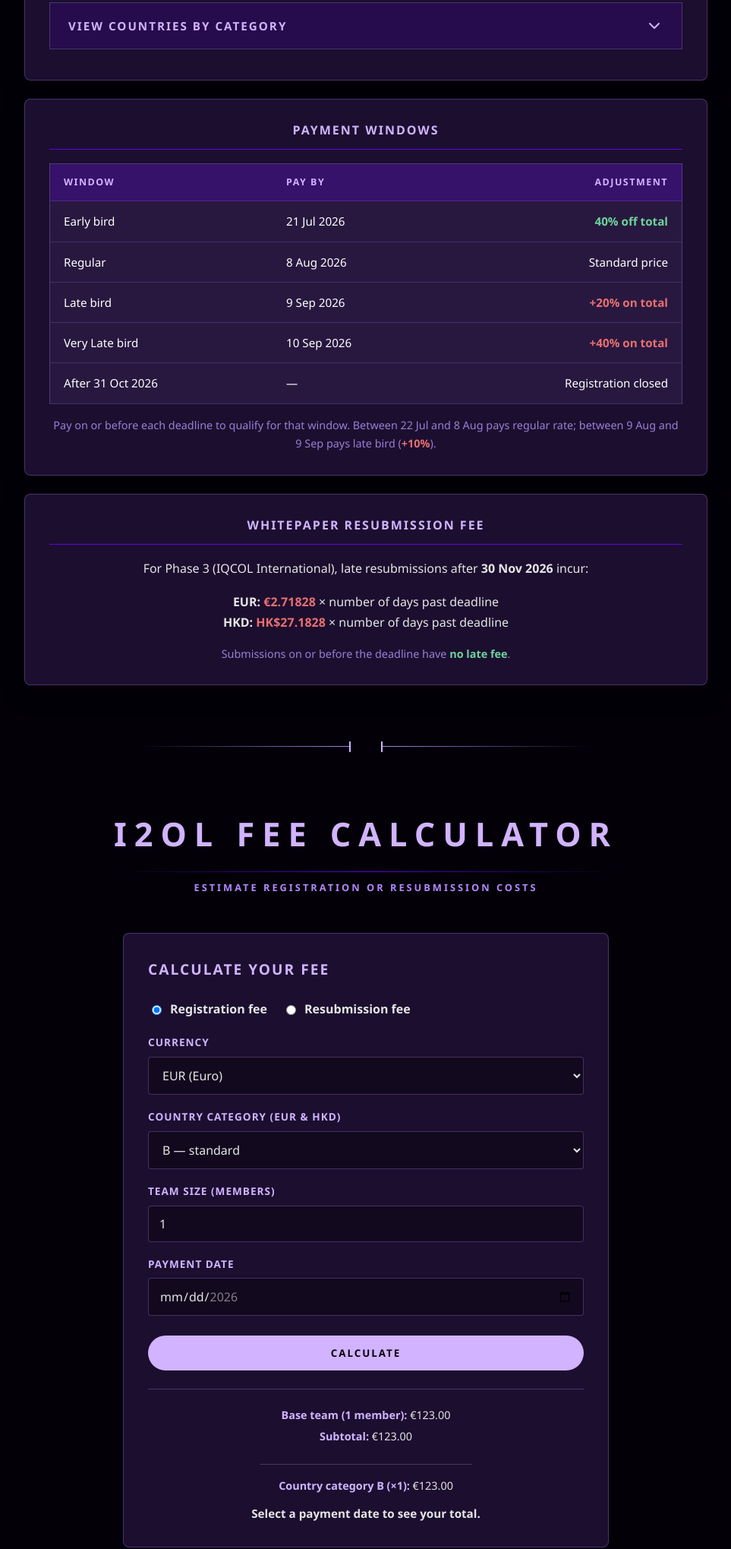
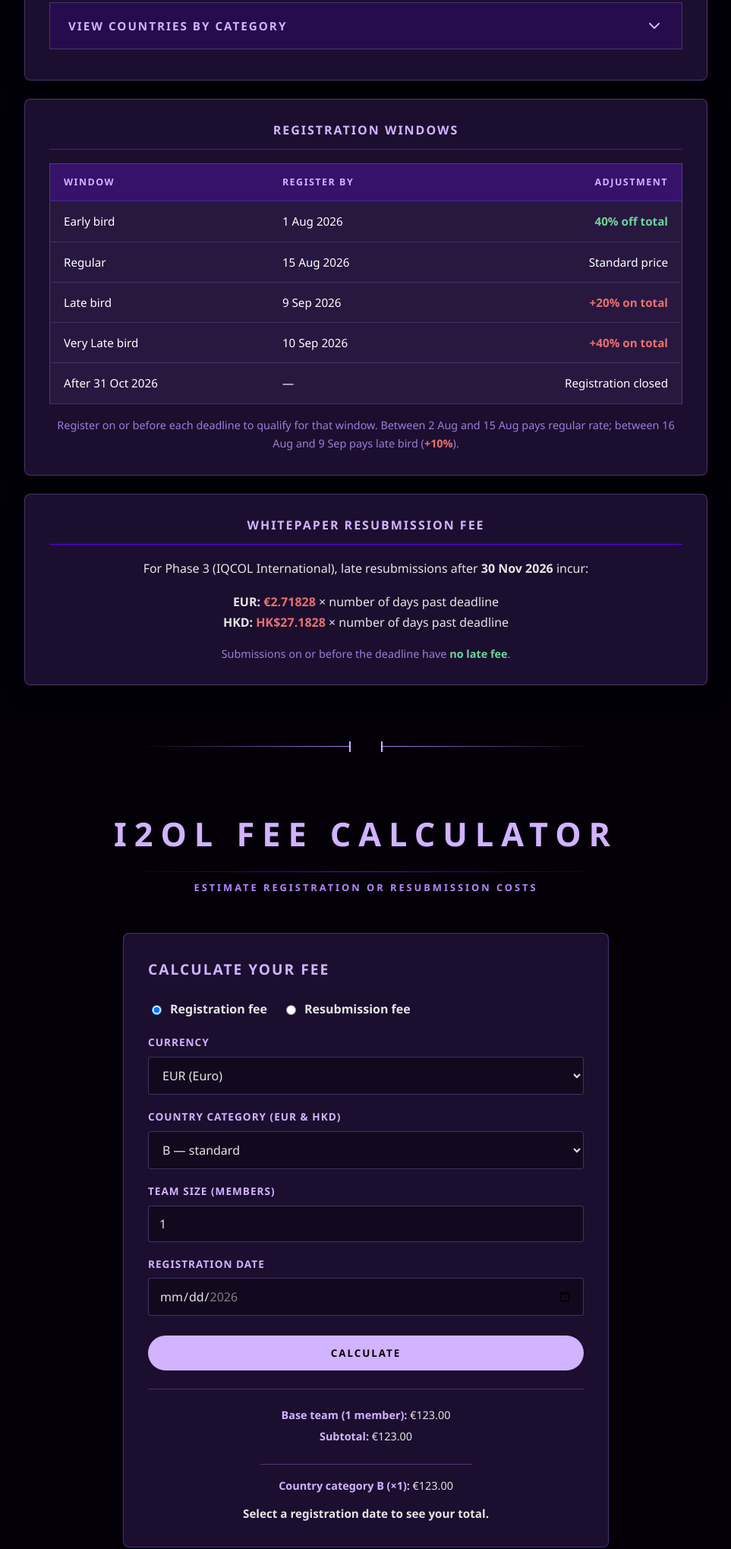
Before and after one commit to iqcol/iqcol-2026, a plain HTML site: page registration.html in a window 1280 px wide. Shown: the part 2012-4051 px from the top of the page at 76% size, without its empty margins (158-1121 px from the left). Drawn offline with nearby package versions, Linux system fonts and the light colour scheme.

Commit message:
Early bird deadline change

```diff
--- a/js/registration-fee.js
+++ b/js/registration-fee.js
@@ -4,8 +4,8 @@
     // ==========================================
     const CONFIG = {
         DEADLINES: {
-            earlyBird: '2026-07-21',
-            regular: '2026-08-08',
+            earlyBird: '2026-08-01',
+            regular: '2026-08-15',
             lateBird: '2026-09-09',
             resubmission: '2026-11-30'
         },
@@ -116,7 +116,7 @@
 
             if (data.status === 'missing') {
                 breakdownEl.innerHTML = lines.join('');
-                resultEl.textContent = 'Select a payment date to see your total.';
+                resultEl.textContent = 'Select a registration date to see your total.';
                 resultEl.className = 'calc-total calc-total--hint';
                 return;
             }
--- a/registration.html
+++ b/registration.html
@@ -259,20 +259,20 @@
         </div>
 
         <div class="fee-subsection reveal">
-            <h3 class="fee-subsection-head">Payment windows</h3>
+            <h3 class="fee-subsection-head">Registration windows</h3>
             <table class="pricing-table">
                 <thead>
-                    <tr><th>Window</th><th>Pay by</th><th>Adjustment</th></tr>
+                    <tr><th>Window</th><th>Register by</th><th>Adjustment</th></tr>
                 </thead>
                 <tbody>
-                    <tr><td>Early bird</td><td>21 Jul 2026</td><td><span class="price-low">40% off total</span></td></tr>
-                    <tr><td>Regular</td><td>8 Aug 2026</td><td>Standard price</td></tr>
+                    <tr><td>Early bird</td><td>1 Aug 2026</td><td><span class="price-low">40% off total</span></td></tr>
+                    <tr><td>Regular</td><td>15 Aug 2026</td><td>Standard price</td></tr>
                     <tr><td>Late bird</td><td>9 Sep 2026</td><td><span class="price-high">+20% on total</span></td></tr>
                     <tr><td>Very Late bird</td><td>10 Sep 2026</td><td><span class="price-high">+40% on total</span></td></tr>
                     <tr><td>After 31 Oct 2026</td><td>—</td><td>Registration closed</td></tr>
                 </tbody>
             </table>
-            <p style="margin-top:16px;font-size:0.9rem;color:var(--teal-dark);">Pay on or before each deadline to qualify for that window. Between 22 Jul and 8 Aug pays regular rate; between 9 Aug and 9 Sep pays late bird (<span class="price-high">+10%</span>).</p>
+            <p style="margin-top:16px;font-size:0.9rem;color:var(--teal-dark);">Register on or before each deadline to qualify for that window. Between 2 Aug and 15 Aug pays regular rate; between 16 Aug and 9 Sep pays late bird (<span class="price-high">+10%</span>).</p>
         </div>
 
         <div class="fee-subsection reveal">
@@ -313,8 +313,8 @@
                 <input type="number" id="calc-team-size" min="1" value="1" aria-label="Team size">
             </div>
             <div class="calc-field">
-                <label for="calc-pay-date">Payment date</label>
-                <input type="date" id="calc-pay-date" min="2026-06-01" max="2026-12-31" aria-label="Payment date">
+                <label for="calc-pay-date">Registration date</label>
+                <input type="date" id="calc-pay-date" min="2026-06-01" max="2026-12-31" aria-label="Registration date">
             </div>
         </div>
         <div id="calc-resub-fields" hidden>
```
Also changed, not shown: index.html (+1 -1 lines), timeline.html (+4 -4 lines).
